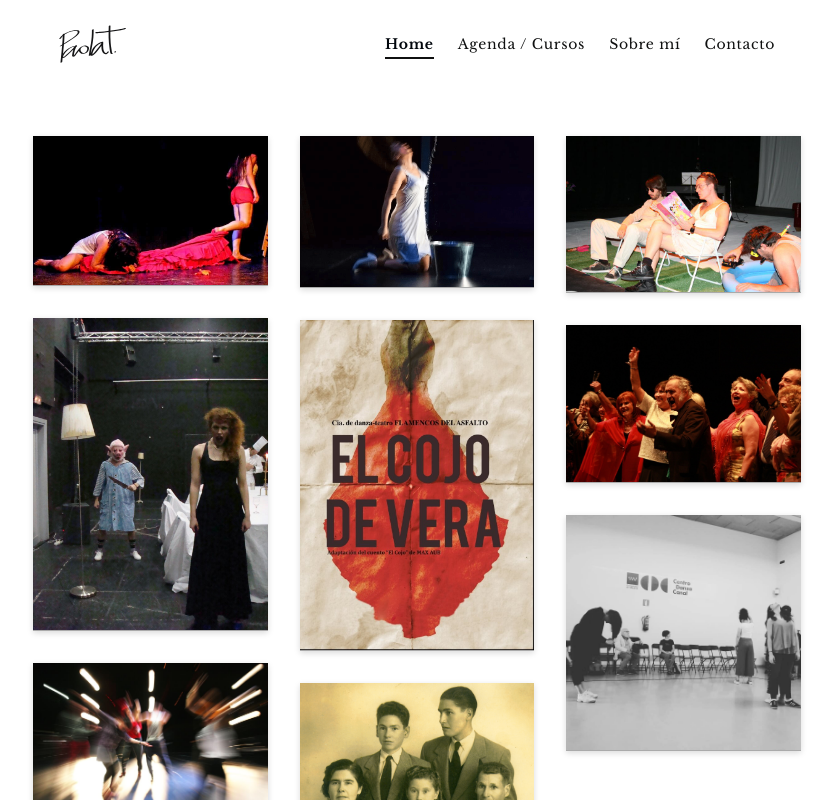
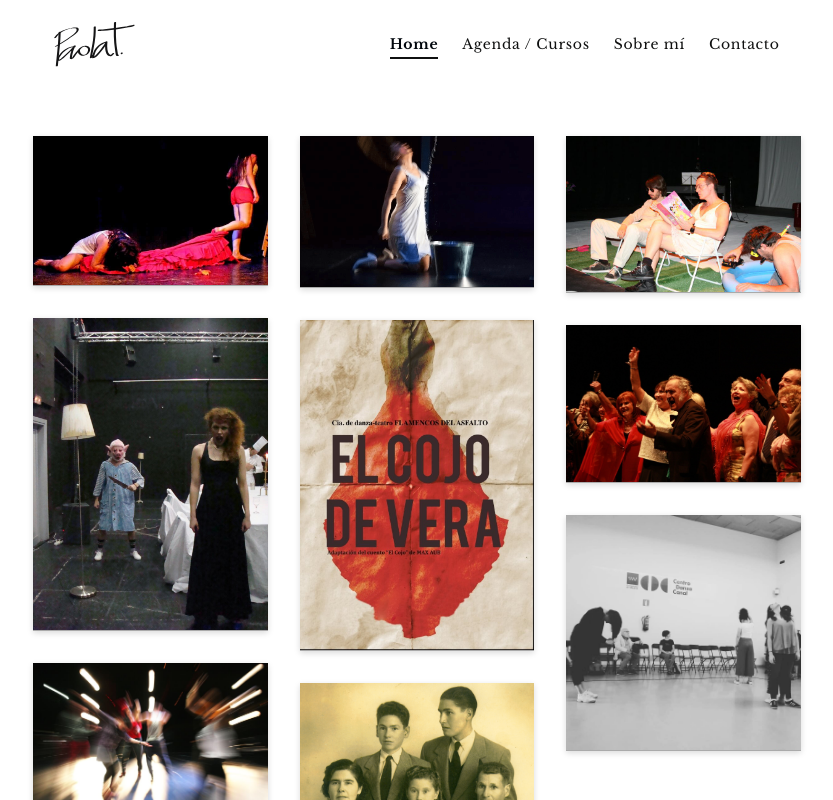
Before and after one commit to jara-git/paola-t, a React (Vite) app: page / in a window 1280 px wide. Shown: the top 800 px of the page, without its empty margins (223-1056 px from the left). Built offline with nearby package versions, Linux system fonts and the light colour scheme.

Commit message:
header logo, a bit bigger

```diff
--- a/src/styles/Header.scss
+++ b/src/styles/Header.scss
@@ -22,7 +22,7 @@
         color: $color-primary-dark;
 
         img {
-            height: 2.5rem;
+            height: 3rem;
             display: block;
         }
     }
```
